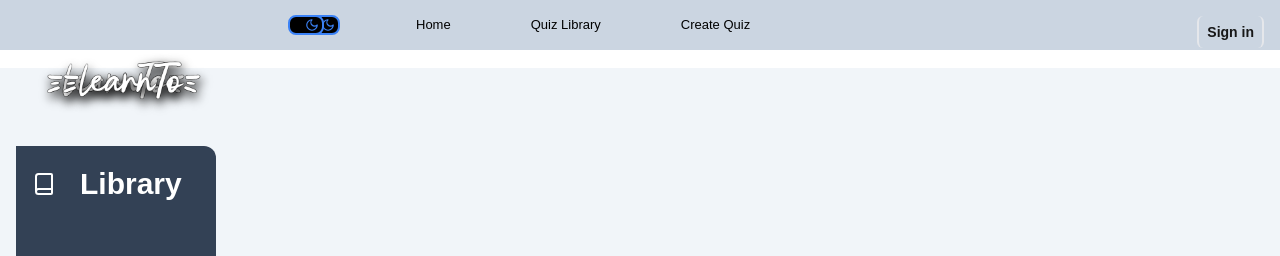
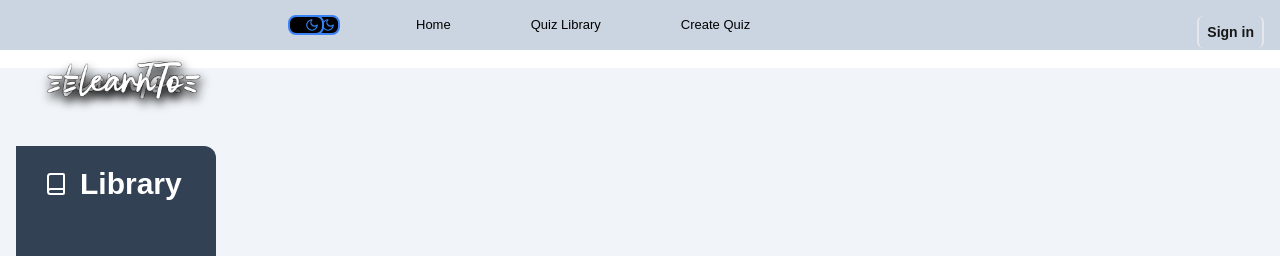
Before and after one commit to JoeyCollado/learnto, a Next.js app: page /pages/quizArchive in a window 1280 px wide. Shown: the top 256 px of the page. Built offline with nearby package versions, Linux system fonts and the light colour scheme; no server answers.

Commit message:
library fix2

```diff
--- a/app/components/Sidebar.tsx
+++ b/app/components/Sidebar.tsx
@@ -18,10 +18,10 @@ const Sidebar = () => {
           isOpen ? "w-[200px]" : "w-[85px]"
         } rounded-r-xl flex flex-col py-5 relative hidden md:flex `}
       >
-        <div className="flex items-center px-4">
-          {isOpen && <Book size={24} className="mr-2" />} {/* Icon appears next to Library text when open */}
+        <div className="flex items-center px-4 ml-3">
+          {isOpen && <Book size={24} className="" />} {/* Icon appears next to Library text when open */}
           <span
-            className={`text-3xl ml-4 font-bold transition-all duration-300 ${
+            className={`text-3xl ml-3 font-bold transition-all duration-300 ${
               !isOpen && "hidden"
             }`}
           >
```
